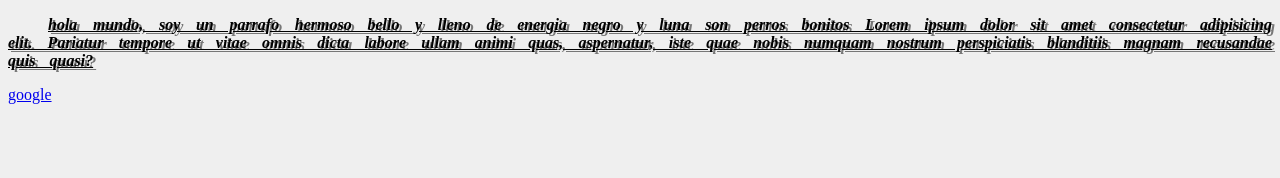
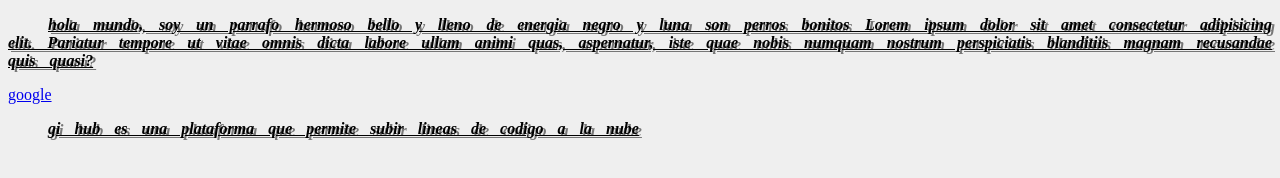
Before and after one commit to yohanesteban/Primerejercicio, a plain HTML site: page index.html in a window 1280 px wide. Drawn offline with Linux system fonts and the light colour scheme.

Commit message:
segundo commit

```diff
--- a/index.html
+++ b/index.html
@@ -11,5 +11,9 @@
  <p>hola mundo, soy un parrafo hermoso bello y lleno de energia negro y luna son perros bonitos Lorem ipsum dolor sit amet consectetur adipisicing elit. Pariatur tempore ut vitae omnis dicta labore ullam animi quas, aspernatur, iste quae nobis numquam nostrum perspiciatis blanditiis magnam recusandae quis quasi?
  </p>
  <a href="https://www.google.com/">google</a>
+<p>
+    gi hub es una plataforma que permite subir lineas de codigo a la nube
+</p>
+
 </body>
 </html>
```
